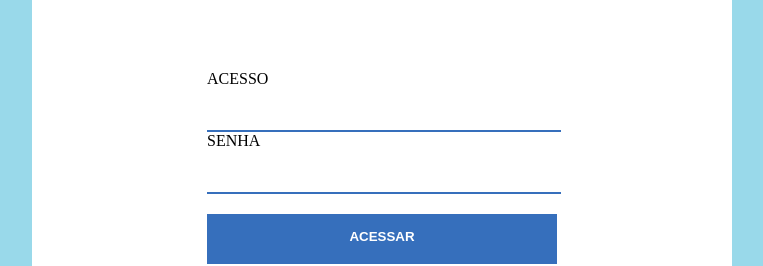
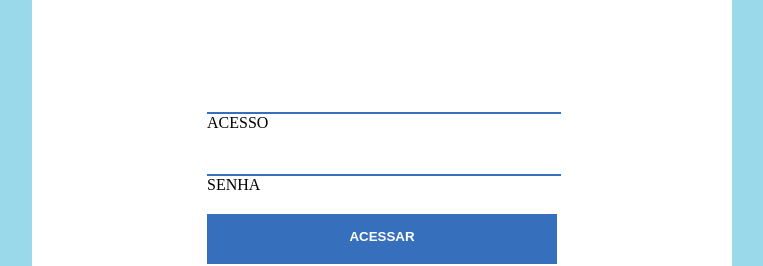
Before and after one commit to danroxha/sis, a React (Create React App) app: page /#login in a window 1280 px wide. Shown: the part 249-515 px from the top of the page, without its empty margins (258-1021 px from the left). Built offline with nearby package versions, Linux system fonts and the light colour scheme.

Commit message:
Adicionado TAG HTML na Label do Input

```diff
--- a/src/components/Form/index.js
+++ b/src/components/Form/index.js
@@ -4,7 +4,6 @@ import './Form.css'
 const Input = ({name, type, placeholder, value, id, className, label, func}) =>
 (
     <label>
-        {label}
         <input
             onChange = {func}
             name = {name}
@@ -13,6 +12,7 @@ const Input = ({name, type, placeholder, value, id, className, label, func}) =>
             value = {value || ''}
 
         />
+        <span>{label}</span>
     </label>
 );
 const Form = ({classNames ,func, method, children}) =>
```
